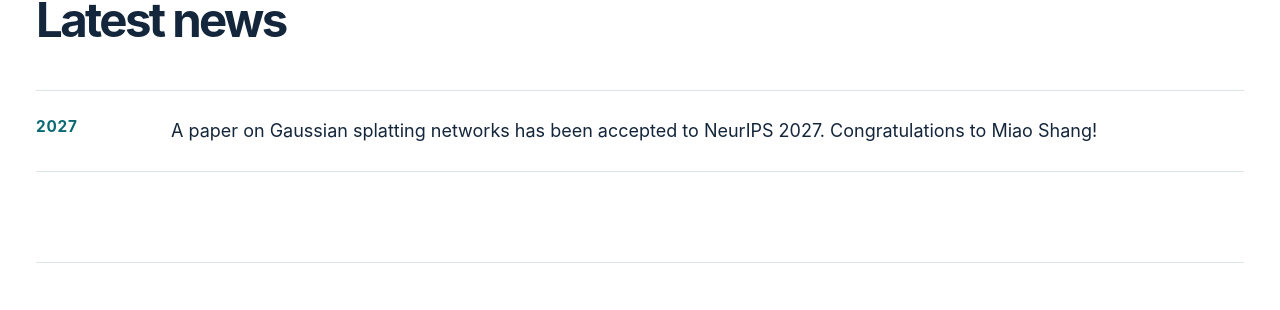
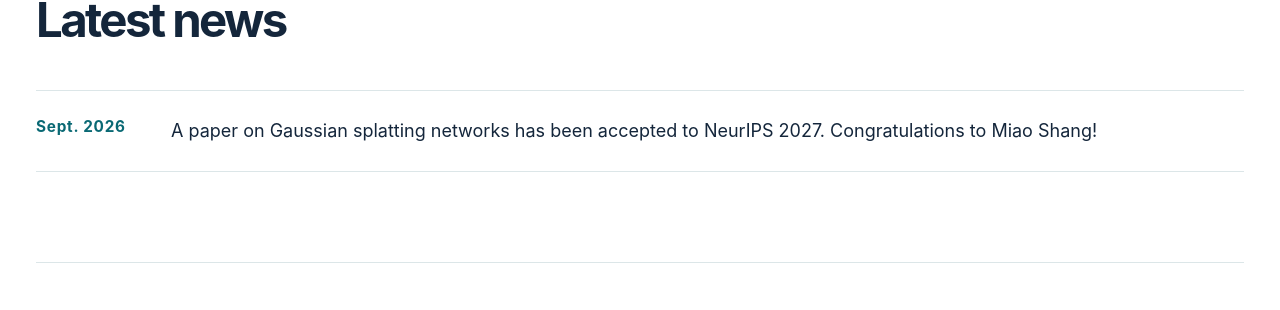
Before and after one commit to xiaopenghong/xiaopenghong.github.io, a Jekyll site: the page built from _pages/about.md, in a window 1280 px wide and 900 px high, scrolled down 2016 px. Shown: the part 143-453 px from the top of the window. Built offline with Jekyll 4.4.1, drawn with Linux system fonts in a browser that asks for light colours.

Commit message:
Update news.yml

```diff
--- a/_data/news.yml
+++ b/_data/news.yml
@@ -1,3 +1,3 @@
 # Add new items at the top. The date can be a year or a more specific date.
-- date: "2027"
+- date: "Sept. 2026"
   text: "A paper on Gaussian splatting networks has been accepted to NeurIPS 2027. Congratulations to Miao Shang!"
```
